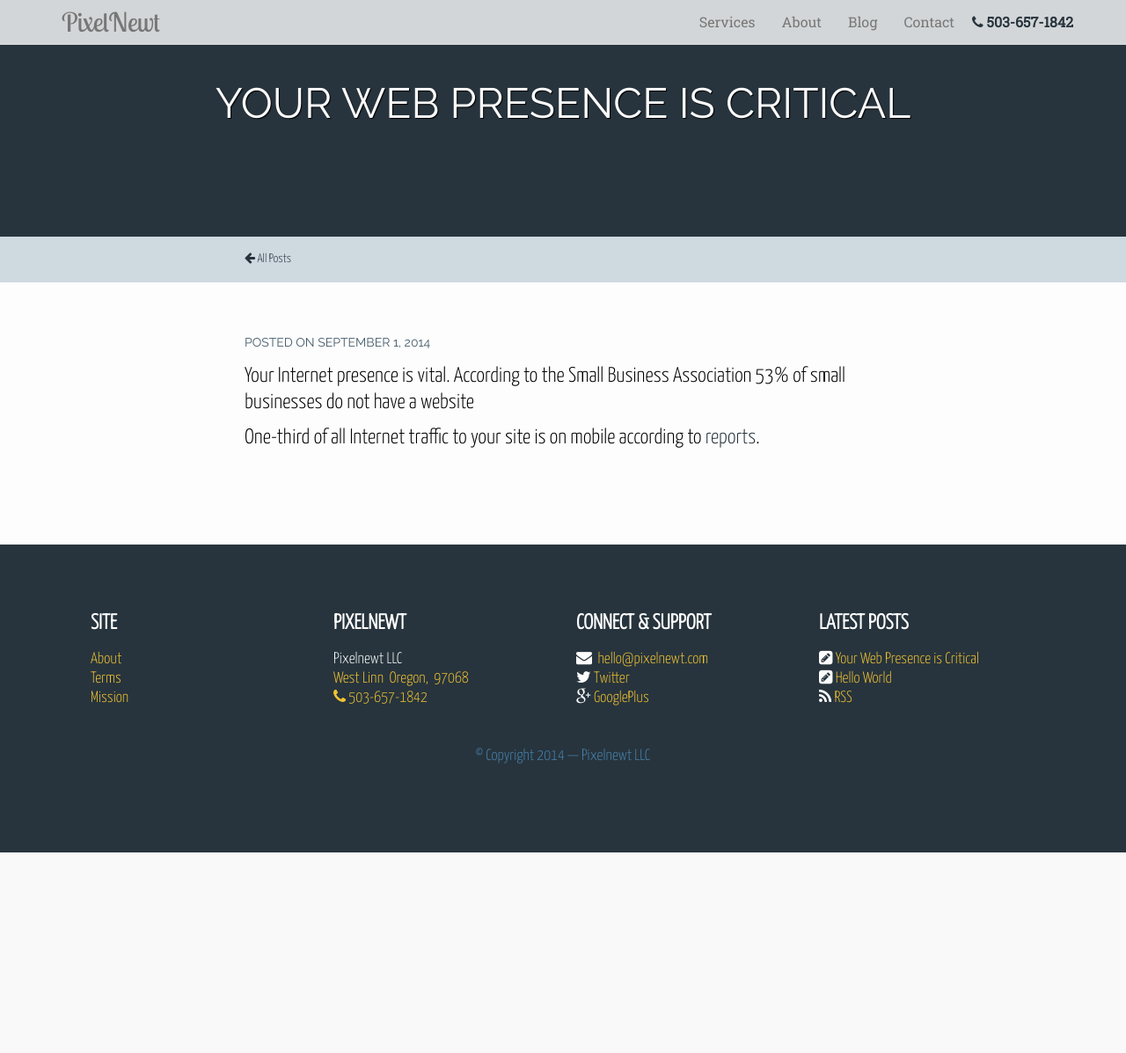
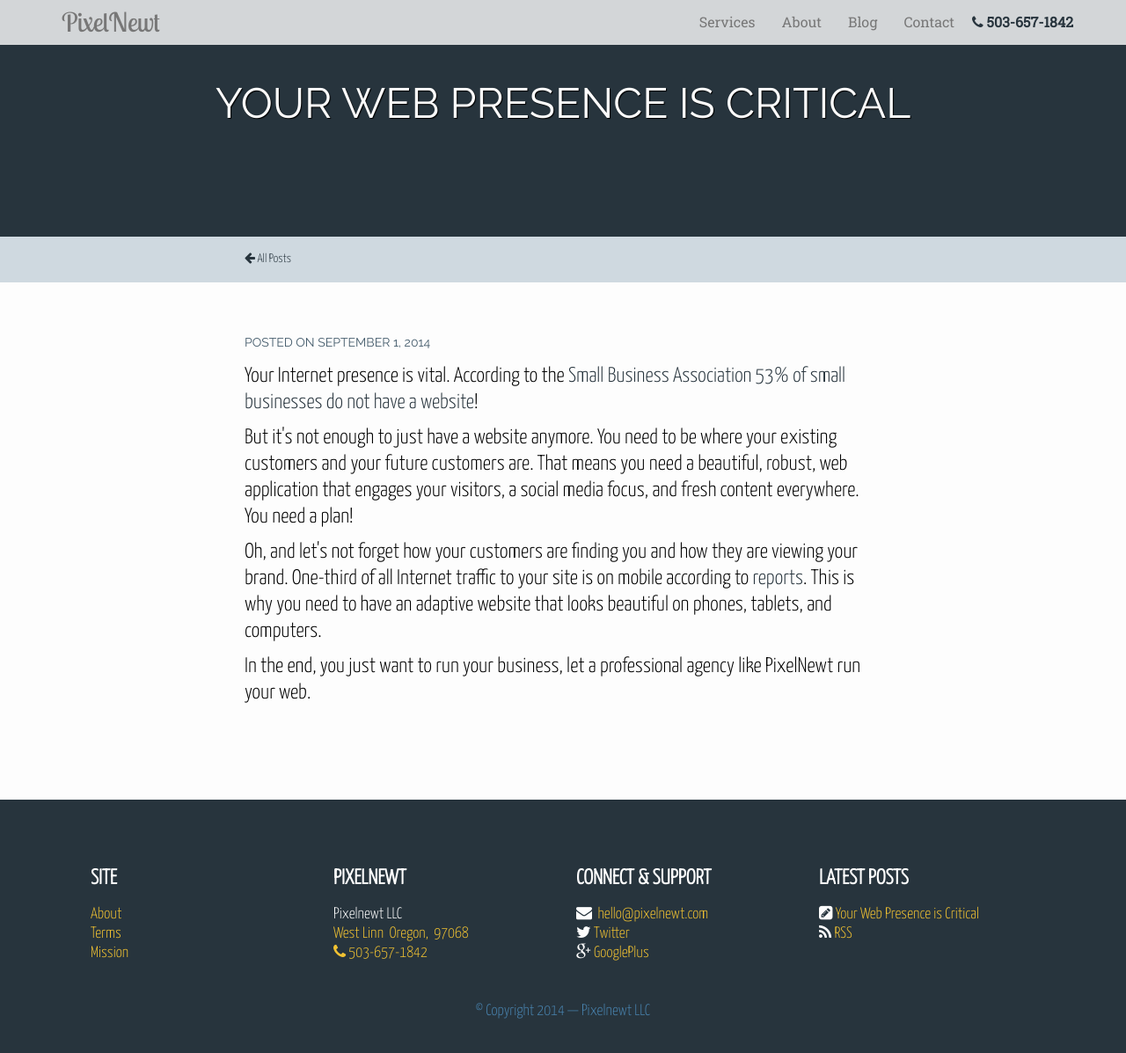
Before and after one commit to PixelNewt/pixelnewt.github.io, a Jekyll site: the page built from _posts/2014-09-01-web-presence-critical.markdown, in a window 1280 px wide and 1259 px high. Shown: the top 1197 px of the window at 88% size. Built offline with Jekyll 4.4.1, drawn with Linux system fonts in a browser that asks for light colours.

Commit message:
Updated posts and blog index.

```diff
--- a/_posts/2014-07-23-hello-world.markdown
+++ b/_posts/2014-07-23-hello-world.markdown
@@ -6,7 +6,7 @@ summary: "PixelNewt LLC begins."
 date:   2014-07-23 19:19:19
 permalink: /blog/hello-world
 meta: "hello world"
-published: "true"
+published: false
 ---
 
 PixelNewt LLC has become a reality, so it begins!
--- a/_posts/2014-09-01-web-presence-critical.markdown
+++ b/_posts/2014-09-01-web-presence-critical.markdown
@@ -5,10 +5,14 @@ header: "Your Web Presence is Critical"
 summary: "Your Internet presence is vital.  According to the Small Business Association  53% of small businesses do not have a website ..."
 date:   2014-09-01 09:45:00
 permalink: /blog/web-presence-critical
-meta: "hello world"
-published: "false"
+meta: "web presence critial"
+published: true
 ---
 
-  <p>Your Internet presence is vital.  According to the Small Business Association  53% of small businesses do not have a website</p>
+  <p>Your Internet presence is vital.  According to the <a href="http://www.sba.gov/blogs/build-your-business-great-web-presence-1" target="_blank">Small Business Association 53% of small businesses do not have a website</a>!</p>
 
-  <p>One-third of all Internet traffic to your site is on mobile according to <a href="http://www.walkersandsdigital.com/Walker-Sands-Mobile-Traffic-Report-Q1-2014" target="_blank">reports</a>.</p>
+  <p>But it's not enough to just have a website anymore.  You need to be where your existing customers and your future customers are.  That means you need a beautiful, robust, web application that engages your visitors, a social media focus, and fresh content everywhere.  You need a plan!</p>
+
+  <p>Oh, and let's not forget how your customers are finding you and how they are viewing your brand.  One-third of all Internet traffic to your site is on mobile according to <a href="http://www.walkersandsdigital.com/Walker-Sands-Mobile-Traffic-Report-Q1-2014" target="_blank">reports</a>.  This is why you need to have an adaptive website that looks beautiful on phones, tablets, and computers.</p>
+
+  <p>In the end, you just want to run your business, let a professional agency like {{ site.title }} run your web.</p>
--- a/blog/index.html
+++ b/blog/index.html
@@ -17,7 +17,7 @@ meta: blog notes
     {% if site.posts %}
 
       {% for post in site.posts %}
-      {% if post.published == 'true' %}
+      {% if post.published %}
       <article>
         <h4><a href="{{ post.url }}">{{ post.title }}</a></h4>
         {% if post.summary %}
```
